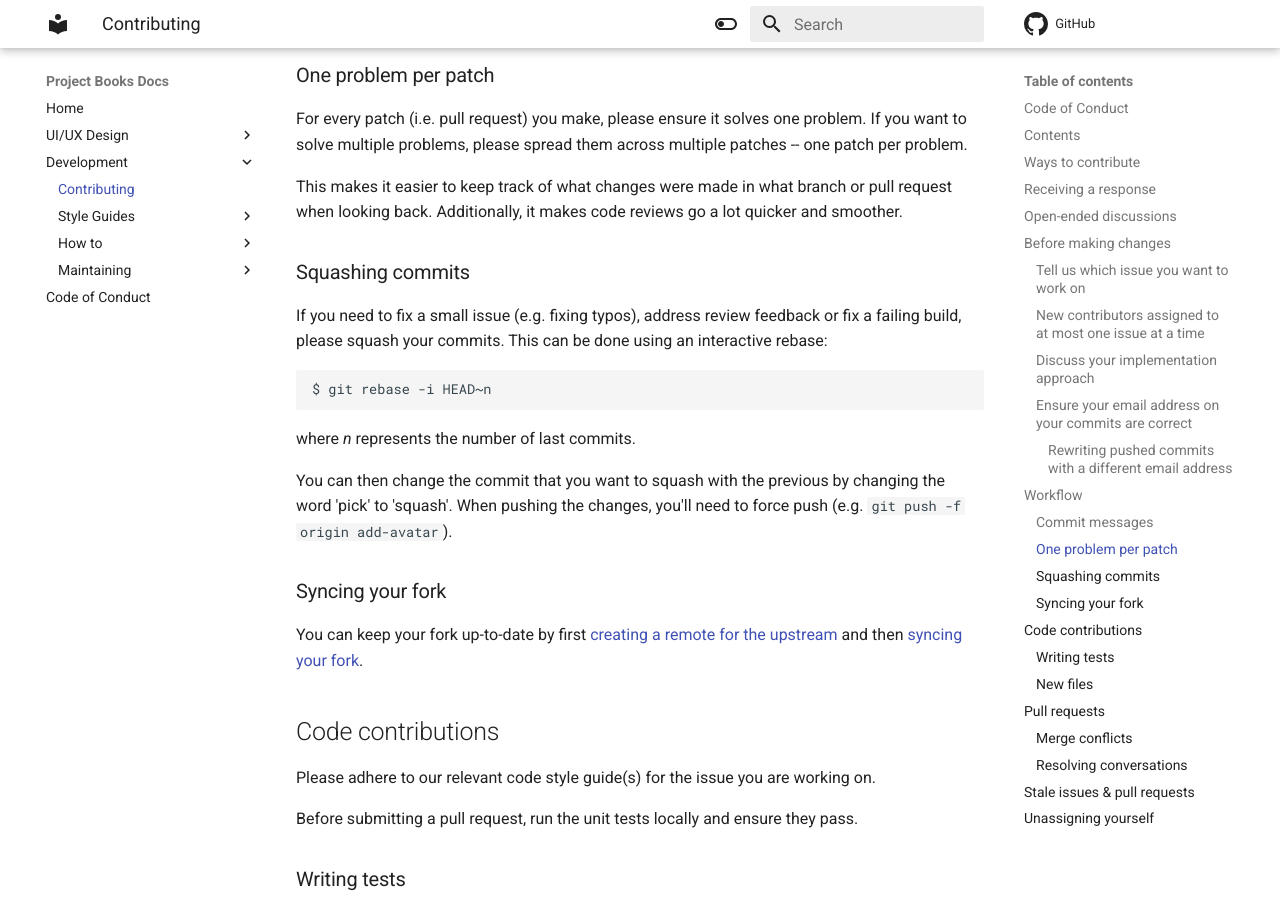
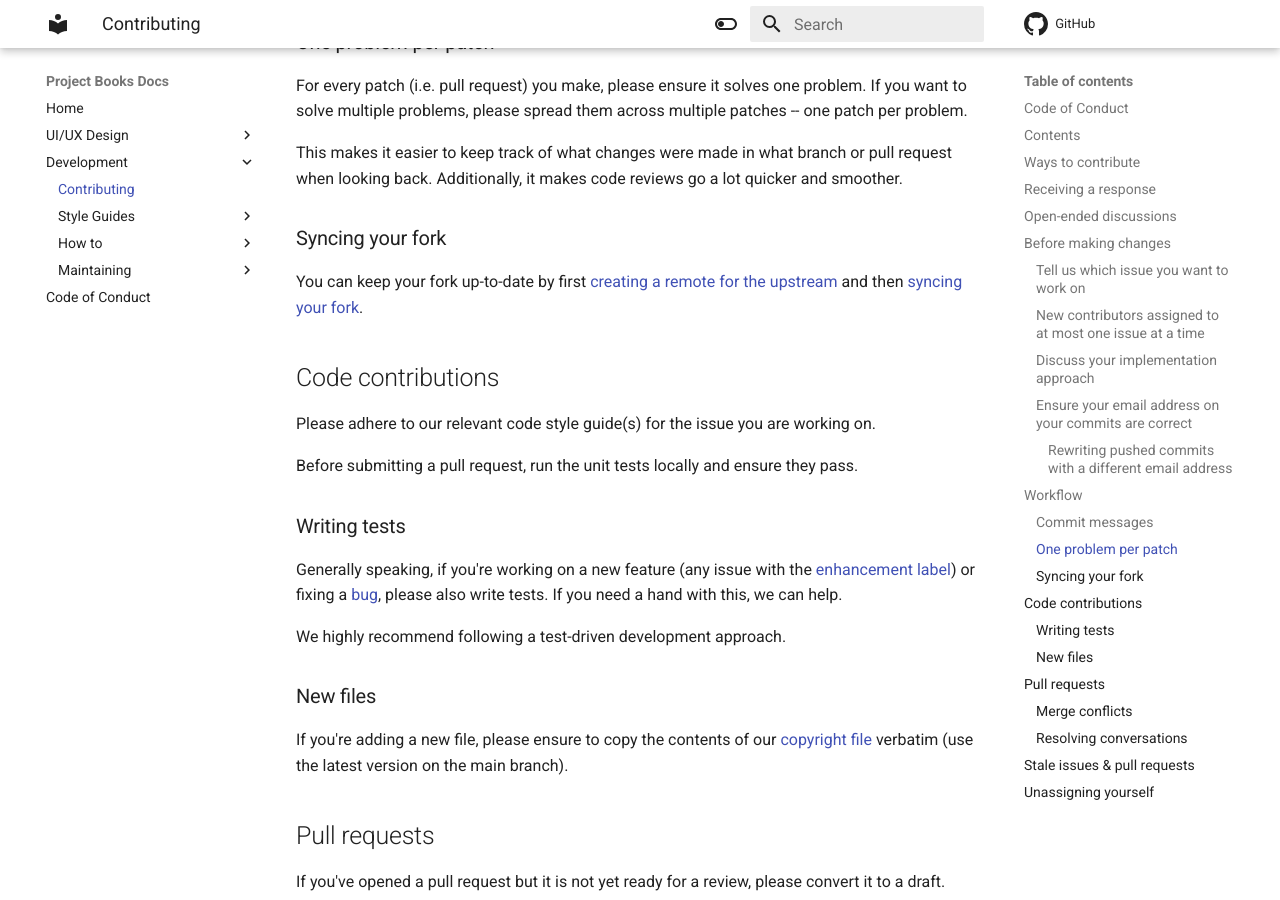
Before and after one commit to Project-Books/project-books.github.io, an MkDocs documentation site: the page built from docs/development/contributing.md, in a window 1280 px wide and 900 px high, scrolled down 5374 px. Built offline with MkDocs 1.6.1 and Material for MkDocs 9.7.7, drawn with Linux system fonts in a browser that asks for light colours.

Commit message:
Remove squashing commits section

````diff
--- a/docs/development/contributing.md
+++ b/docs/development/contributing.md
@@ -23,7 +23,6 @@ By contributing to this project, you are expected to adhere to our [Code of Cond
 1. [Workflow](https://github.com/knjk04/book-project/blob/main/CONTRIBUTING.md#workflow)
    1. [Commit messages](https://github.com/knjk04/book-project/blob/main/CONTRIBUTING.md#commit-messages)
    1. [One problem per patch](https://github.com/knjk04/book-project/blob/main/CONTRIBUTING.md#one-problem-per-patch)
-   1. [Squashing Commits](https://github.com/knjk04/book-project/blob/main/CONTRIBUTING.md#squashing-commits)
 1. [Code contributions](https://github.com/knjk04/book-project/blob/main/CONTRIBUTING.md#code-contributions)
    1. [Writing tests](https://github.com/knjk04/book-project/blob/main/CONTRIBUTING.md#writing-tests)
    1. [New files](https://github.com/knjk04/book-project/blob/main/CONTRIBUTING.md#new-files)
@@ -169,16 +168,6 @@ For every patch (i.e. pull request) you make, please ensure it solves one proble
 
 This makes it easier to keep track of what changes were made in what branch or pull request when looking back. Additionally, it makes code reviews go a lot quicker and smoother.
 
-### Squashing commits
-
-If you need to fix a small issue (e.g. fixing typos), address review feedback or fix a failing build, please squash your commits. This can be done using an interactive rebase:
-```
-$ git rebase -i HEAD~n
-```
-where _n_ represents the number of last commits.
-
-You can then change the commit that you want to squash with the previous by changing the word 'pick' to 'squash'. When pushing the changes, you'll need to force push (e.g. `git push -f origin add-avatar`).
-
 ### Syncing your fork
 
 You can keep your fork up-to-date by first [creating a remote for the upstream](https://docs.github.com/en/free-pro-team@latest/github/collaborating-with-issues-and-pull-requests/configuring-a-remote-for-a-fork) and then [syncing your fork](https://docs.github.com/en/free-pro-team@latest/github/collaborating-with-issues-and-pull-requests/syncing-a-fork).
````
